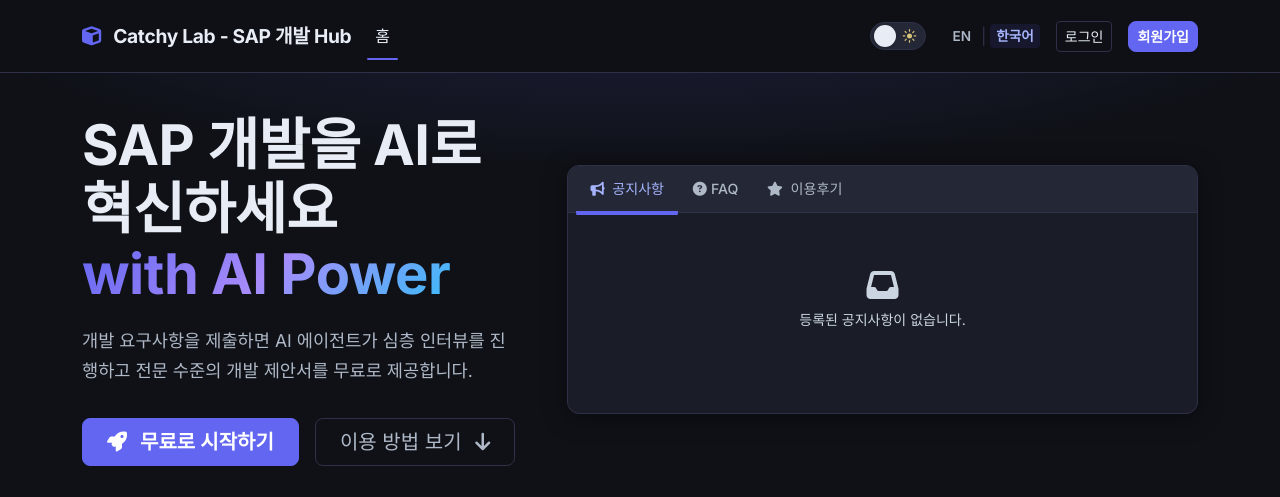
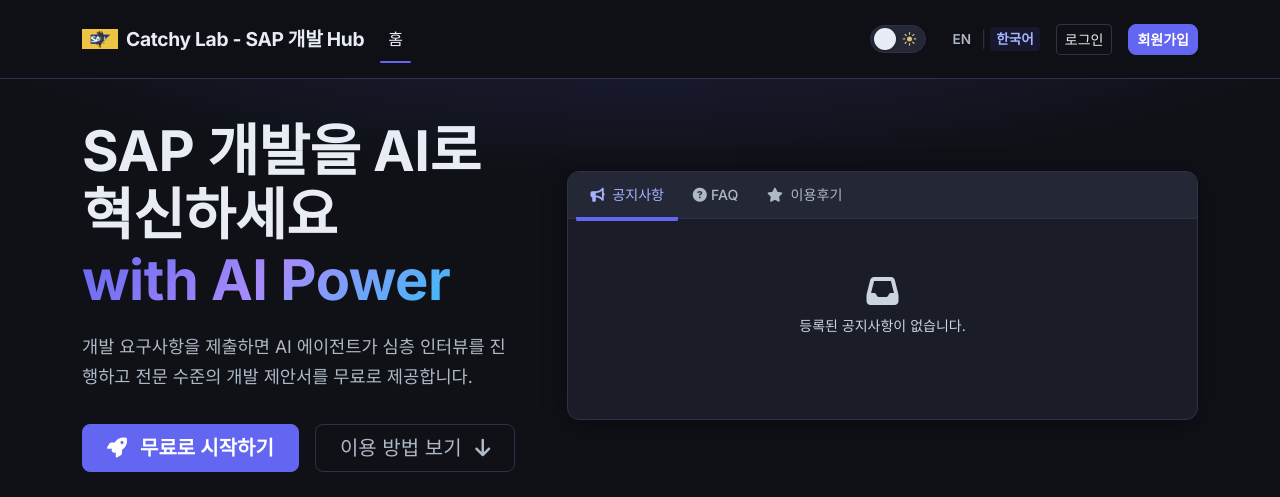
Before and after one commit to prettyoppa/SAP_SaaS_Platform, a FastAPI app: page / in a window 1280 px wide. Shown: the top 497 px of the page. Run offline with FastAPI, Linux system fonts and the light colour scheme; data that the repository does not hold is empty.

Commit message:
Use square brand logo in navbar and as favicon
Made-with: Cursor

```diff
--- a/app/static/css/style.css
+++ b/app/static/css/style.css
@@ -301,6 +301,13 @@ a:hover { color: var(--primary); }
   font-size: 1.2rem;
   color: var(--text) !important;
   letter-spacing: -.3px;
+}
+.navbar-brand-logo {
+  width: 2.25rem;
+  height: 2.25rem;
+  object-fit: contain;
+  flex-shrink: 0;
+  border-radius: 4px;
 }
 .navbar-brand i { color: var(--primary); }
 .nav-link { color: var(--muted) !important; font-weight: 500; transition: color .2s; }
--- a/app/templates/base.html
+++ b/app/templates/base.html
@@ -4,10 +4,12 @@
   <meta charset="UTF-8" />
   <meta name="viewport" content="width=device-width, initial-scale=1.0"/>
   <title>{% block title %}Catchy Lab - SAP 개발 Hub{% endblock %}</title>
+  <link rel="icon" type="image/png" href="/static/img/catch_lab_sap_dev_hub_logo.png?v=20260414c" sizes="32x32" />
+  <link rel="apple-touch-icon" href="/static/img/catch_lab_sap_dev_hub_logo.png?v=20260414c" />
   <link href="https://cdn.jsdelivr.net/npm/bootstrap@5.3.3/dist/css/bootstrap.min.css" rel="stylesheet"/>
   <link href="https://cdnjs.cloudflare.com/ajax/libs/font-awesome/6.5.0/css/all.min.css" rel="stylesheet"/>
   <link href="https://fonts.googleapis.com/css2?family=Inter:wght@300;400;500;600;700&display=swap" rel="stylesheet"/>
-  <link href="/static/css/style.css?v=20260420a" rel="stylesheet"/>
+  <link href="/static/css/style.css?v=20260414c" rel="stylesheet"/>
   <!-- 테마 깜빡임 방지: CSS 로드 전에 테마 적용 -->
   <script>
     (function() {
@@ -21,8 +23,8 @@
 <!-- Navbar -->
 <nav class="navbar navbar-expand-lg navbar-custom">
   <div class="container">
-    <a class="navbar-brand" href="/">
-      <i class="fa-solid fa-cube me-2"></i>
+    <a class="navbar-brand d-flex align-items-center" href="/">
+      <img src="/static/img/catch_lab_sap_dev_hub_logo.png?v=20260414c" alt="" class="navbar-brand-logo me-2" width="36" height="36" decoding="async" />
       <span class="brand-ko">Catchy Lab - SAP 개발 Hub</span>
       <span class="brand-en" style="display:none">Catchy Lab - SAP Dev Hub</span>
     </a>
```
Also changed, not shown: app/static/img/catch_lab_sap_dev_hub_logo.png (added).
